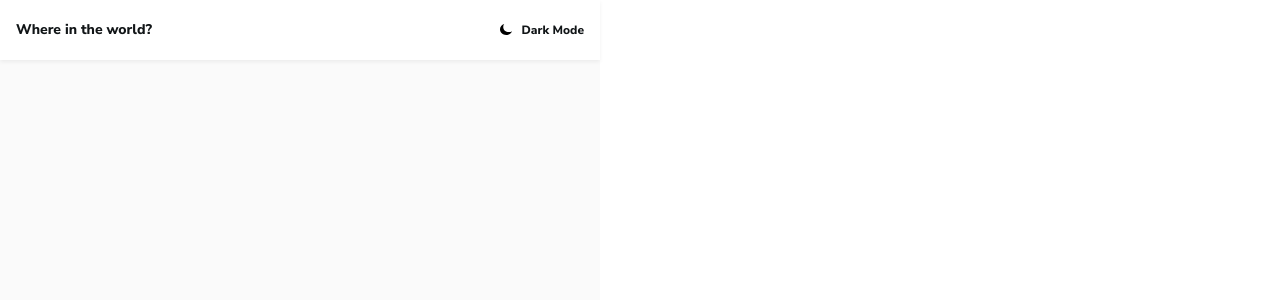
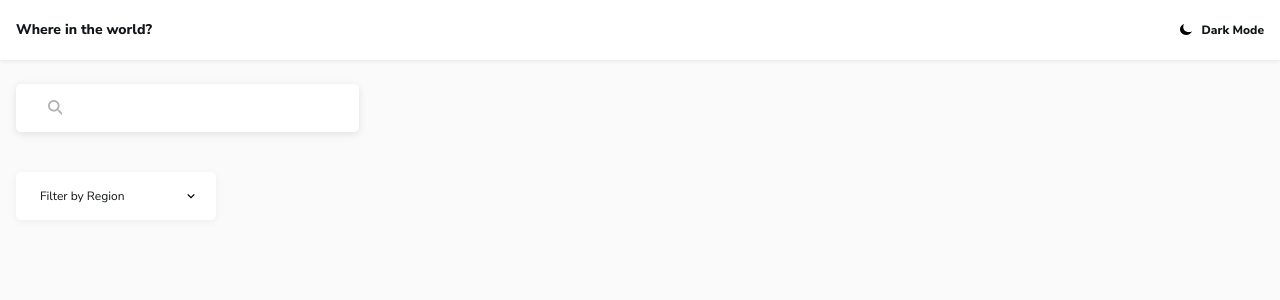
Before and after one commit to yealetssee/REST-Countries-react, a React (Vite) app: page / in a window 1280 px wide. Shown: the top 300 px of the page. Built offline with nearby package versions, Linux system fonts and the light colour scheme.

Commit message:
feat:added search input and dropdown menu without functionality

```diff
--- a/src/App.tsx
+++ b/src/App.tsx
@@ -1,8 +1,9 @@
 import { useEffect, useState } from "react";
 import styled, { css } from "styled-components";
-import Header from "./components/Header";
+
 import { ThemeProvider } from "styled-components";
 import { modeType } from "./types";
+import { Header, SearchAndFilter } from "./components";
 
 const darkModeQuery = window.matchMedia("(prefers-color-scheme: dark)");
 
@@ -22,9 +23,12 @@ const App = () => {
   }, []);
   return (
     <ThemeProvider theme={{ activeTheme, setActiveTheme }}>
-      <ParentDiv activeTheme={activeTheme}>
+      <Wrapper activeTheme={activeTheme}>
         <Header />
-      </ParentDiv>
+        <ParentDiv activeTheme={activeTheme}>
+          <SearchAndFilter />
+        </ParentDiv>
+      </Wrapper>
     </ThemeProvider>
   );
 };
@@ -33,12 +37,22 @@ export default App;
 
 const ParentDiv = styled.div<modeType>(
   ({ activeTheme }) => css`
-    width: 37.5rem;
-    height: 100%;
-    background-color: ${activeTheme === "dark" ? "#202C36" : "#FAFAFA"};
+    width: 100%;
+    height: auto;
+
+    padding-inline: 1.6rem;
+    margin-top: 2.4rem;
 
     @media (min-width: 768px) {
       width: 60rem;
     }
   `,
 );
+
+const Wrapper = styled.div<modeType>(
+  ({ activeTheme }) => css`
+    width: 100%;
+    height: 100%;
+    background-color: ${activeTheme === "dark" ? "#202C36" : "#FAFAFA"};
+  `,
+);
--- /dev/null
+++ b/src/components/DropdownMenu.tsx
@@ -0,0 +1,46 @@
+import { useContext } from "react";
+import styled, { ThemeContext, css } from "styled-components";
+import { dropType, modeType } from "../types";
+
+const DropdownMenu = ({ isShown }: { isShown: boolean }) => {
+  const { activeTheme } = useContext(ThemeContext);
+
+  return (
+    <Dropdown activeTheme={activeTheme} isShown={isShown}>
+      <Region activeTheme={activeTheme}>Africa</Region>
+      <Region activeTheme={activeTheme}>America</Region>
+      <Region activeTheme={activeTheme}>Asia</Region>
+      <Region activeTheme={activeTheme}>Europe</Region>
+      <Region activeTheme={activeTheme}>Oceania</Region>
+    </Dropdown>
+  );
+};
+
+export default DropdownMenu;
+
+const Dropdown = styled.div<dropType>(
+  ({ activeTheme, isShown }) => css`
+    position: absolute;
+
+    top: 5rem;
+    left: 0;
+    display: ${!isShown ? "none" : "flex"};
+    flex-direction: column;
+    gap: 0.8rem;
+    background-color: ${activeTheme === "dark" ? "#2B3844" : "#FFF"};
+    box-shadow: 0px 2px 9px 0px rgba(0, 0, 0, 0.05);
+    width: 20rem;
+    height: 14.4rem;
+    padding: 1.6rem 2.4rem;
+    border-radius: 0.5rem;
+  `,
+);
+
+const Region = styled.p<modeType>(
+  ({ activeTheme }) => css`
+    font-size: 1.2rem;
+    font-weight: 400;
+    line-height: 1.6rem;
+    color: ${activeTheme === "dark" ? "#FFF" : "#111517"};
+  `,
+);
--- a/src/components/Header.tsx
+++ b/src/components/Header.tsx
@@ -4,13 +4,13 @@ import Logo from "../svg/Logo";
 import { modeType } from "../types";
 
 const Header = () => {
-  const { setActiveTheme, activeTheme } = useContext(ThemeContext);
+  const { activeTheme } = useContext(ThemeContext);
 
   return (
     <HeaderParent activeTheme={activeTheme}>
       <Span>Where in the world?</Span>
       <LeftSpan>
-        <Logo setActiveTheme={setActiveTheme} activeTheme={activeTheme} />
+        <Logo />
         Dark Mode
       </LeftSpan>
     </HeaderParent>
@@ -25,10 +25,12 @@ const HeaderParent = styled.header<modeType>(
     height: 0.8rem;
     padding-block: 3rem;
     padding-inline: 1.6rem;
+
     display: flex;
     align-items: center;
     justify-content: space-between;
     background-color: ${activeTheme === "dark" ? "#2B3844" : "#FFF"};
+
     box-shadow: 0px 2px 4px 0px rgba(0, 0, 0, 0.06);
     color: ${activeTheme === "dark" ? "#FFF" : "#111517"};
   `,
--- /dev/null
+++ b/src/components/SearchAndFilter.tsx
@@ -0,0 +1,88 @@
+import { useContext, useState } from "react";
+import styled, { ThemeContext, css } from "styled-components";
+import { modeType } from "../types";
+import SearchLogo from "../svg/SearchLogo";
+import Arrow from "../svg/Arrow";
+import DropdownMenu from "./DropdownMenu";
+
+const SearchFilter = () => {
+  const { activeTheme } = useContext(ThemeContext);
+  const [isShown, setIsShown] = useState<boolean>(false);
+
+  return (
+    <Wrapper>
+      <Search activeTheme={activeTheme}>
+        <SearchLogo />
+        <Input activeTheme={activeTheme} />
+      </Search>
+      <FilterDiv onClick={() => setIsShown(!isShown)} activeTheme={activeTheme}>
+        <Span activeTheme={activeTheme}>Filter by Region</Span>
+        <Arrow />
+        <DropdownMenu isShown={isShown} />
+      </FilterDiv>
+    </Wrapper>
+  );
+};
+
+export default SearchFilter;
+
+const Wrapper = styled.div`
+  width: 100%;
+  height: auto;
+  display: flex;
+  flex-direction: column;
+  gap: 4rem;
+`;
+
+const Search = styled.div<modeType>(
+  ({ activeTheme }) => css`
+    max-width: 34.3rem;
+    height: 4.8rem;
+    padding: 1.6rem 3.2rem;
+    border-radius: 0.5rem;
+    box-shadow: 0px 2px 9px 0px rgba(0, 0, 0, 0.1);
+    border: none;
+
+    background-color: ${activeTheme === "dark" ? "#2B3844" : "#FFF"};
+    display: flex;
+    align-items: center;
+    gap: 2.6rem;
+  `,
+);
+
+const Input = styled.input<modeType>(
+  ({ activeTheme }) => css`
+    width: 100%;
+    background-color: inherit;
+    border: none;
+    outline: none;
+    color: ${activeTheme === "dark"
+      ? "rgba(255, 255, 255, 1)"
+      : "rgba(196, 196, 196, 1)"};
+  `,
+);
+
+const FilterDiv = styled.div<modeType>(
+  ({ activeTheme }) => css`
+    width: 20rem;
+    height: 4.8rem;
+    border-radius: 0.5rem;
+    background-color: ${activeTheme === "dark" ? "#2B3844" : "#FFF"};
+    box-shadow: 0px 2px 9px 0px rgba(0, 0, 0, 0.05);
+    padding-block: 1.4rem;
+    padding-inline: 2.4rem 1.9rem;
+    display: flex;
+    align-items: center;
+    gap: 6.2rem;
+    position: relative;
+  `,
+);
+
+const Span = styled.span<modeType>(
+  ({ activeTheme }) => css`
+    font-size: 1.2rem;
+    font-weight: 400;
+    line-height: 2rem;
+    color: ${activeTheme === "dark" ? "#FFF" : "#111517"};
+  `,
+);
--- /dev/null
+++ b/src/components/index.ts
@@ -0,0 +1,3 @@
+export { default as Header } from "./Header";
+
+export { default as SearchAndFilter } from "./SearchAndFilter";
--- /dev/null
+++ b/src/svg/Arrow.tsx
@@ -0,0 +1,30 @@
+import { useContext } from "react";
+import styled, { ThemeContext, css } from "styled-components";
+import { modeType } from "../types";
+
+const Arrow = () => {
+  const { activeTheme } = useContext(ThemeContext);
+  return (
+    <Svg activeTheme={activeTheme}>
+      <path
+        fillRule="evenodd"
+        clipRule="evenodd"
+        d="M7.875 2.875L5 5.75L2.125 2.875L1.25 3.75L5 7.5L8.75 3.75L7.875 2.875Z"
+      />
+    </Svg>
+  );
+};
+
+export default Arrow;
+
+const attrs = styled.svg.attrs({
+  xmlns: "http://www.w3.org/2000/svg",
+})``;
+
+const Svg = styled(attrs)<modeType>(
+  ({ activeTheme }) => css`
+    width: 1rem;
+    height: 1rem;
+    fill: ${activeTheme === "dark" ? "rgba(255, 255, 255, 1)" : "black"};
+  `,
+);
--- a/src/svg/Logo.tsx
+++ b/src/svg/Logo.tsx
@@ -1,7 +1,9 @@
-import styled, { css } from "styled-components";
-import { modeType, propsType } from "../types";
+import styled, { ThemeContext, css } from "styled-components";
+import { modeType } from "../types";
+import { useContext } from "react";
 
-const Logo: React.FC<propsType> = ({ setActiveTheme, activeTheme }) => {
+const Logo = () => {
+  const { activeTheme, setActiveTheme } = useContext(ThemeContext);
   const toggleTheme = () => {
     setActiveTheme(activeTheme === "dark" ? "light" : "dark");
   };
--- /dev/null
+++ b/src/svg/SearchLogo.tsx
@@ -0,0 +1,33 @@
+import { useContext } from "react";
+import styled, { ThemeContext, css } from "styled-components";
+import { modeType } from "../types";
+
+const SearchLogo = () => {
+  const { activeTheme } = useContext(ThemeContext);
+
+  return (
+    <Svg activeTheme={activeTheme}>
+      <path
+        fillRule="evenodd"
+        clipRule="evenodd"
+        d="M11.1111 9.77778H10.4L10.1333 9.51111C11.0222 8.53333 11.5556 7.2 11.5556 5.77778C11.5556 2.57778 8.97778 0 5.77778 0C2.57778 0 0 2.57778 0 5.77778C0 8.97778 2.57778 11.5556 5.77778 11.5556C7.2 11.5556 8.53333 11.0222 9.51111 10.1333L9.77778 10.4V11.1111L14.2222 15.5556L15.5556 14.2222L11.1111 9.77778ZM5.77778 9.77778C3.55556 9.77778 1.77778 8 1.77778 5.77778C1.77778 3.55556 3.55556 1.77778 5.77778 1.77778C8 1.77778 9.77778 3.55556 9.77778 5.77778C9.77778 8 8 9.77778 5.77778 9.77778Z"
+      />
+    </Svg>
+  );
+};
+
+export default SearchLogo;
+
+const attrs = styled.svg.attrs({
+  xmlns: "http://www.w3.org/2000/svg",
+})``;
+
+const Svg = styled(attrs)<modeType>(
+  ({ activeTheme }) => css`
+    width: 1.6rem;
+    height: 1.6rem;
+    fill: ${activeTheme === "dark"
+      ? "rgba(255, 255, 255, 1)"
+      : "rgba(178, 178, 178, 1)"};
+  `,
+);
--- a/src/types.d.ts
+++ b/src/types.d.ts
@@ -6,3 +6,8 @@ export type propsType = {
   setActiveTheme: Function;
   activeTheme: string;
 };
+
+export type dropType = {
+  activeTheme: string;
+  isShown: boolean;
+};
```
